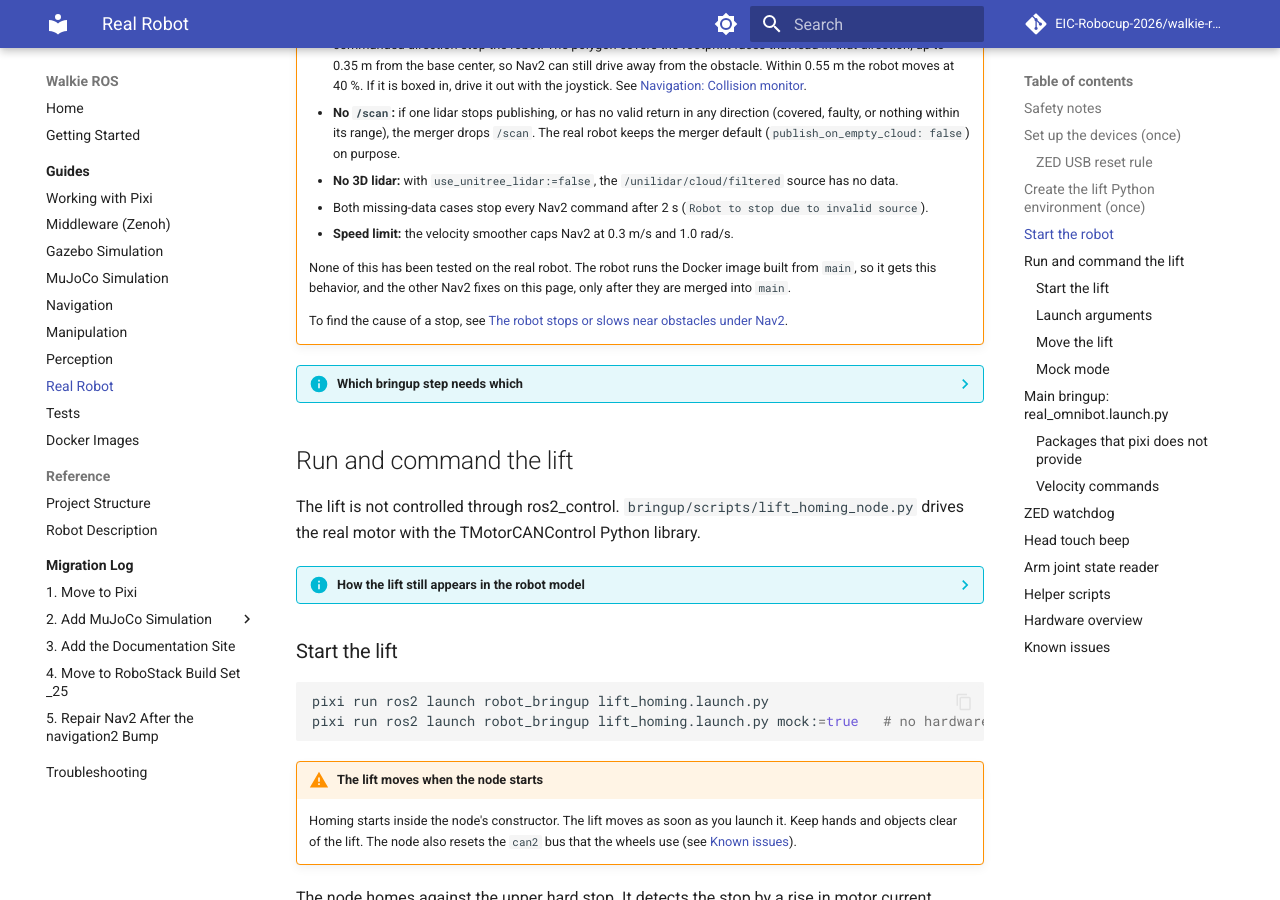
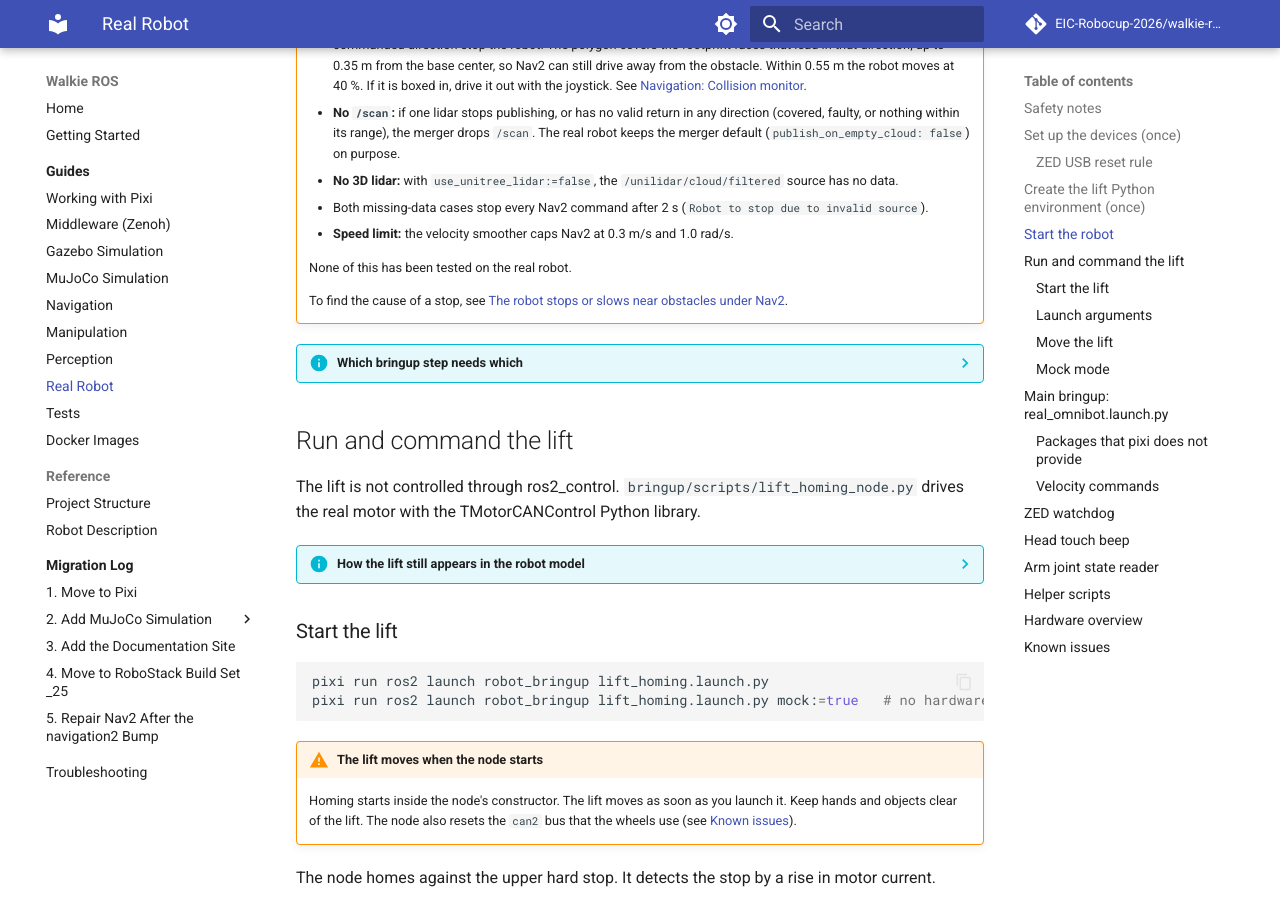
Before and after one commit to EIC-Robocup-2026/walkie-ros, an MkDocs documentation site: the page built from docs/guides/real-robot.md, in a window 1280 px wide and 900 px high, scrolled down 3760 px. Built offline with MkDocs 1.6.1 and Material for MkDocs 9.7.7, drawn with Linux system fonts in a browser that asks for light colours; comment, search, counter and statistics services are not loaded.

Commit message:
docs: update the Nav2 repair notes for the merge into main
This branch now targets main, into which feat/Pixi was merged (#50).
Remove the statements that the robot gets the Nav2 changes only after a
later merge into main, keep that they are untested on the real robot,
record how the #44 commits reach main, and describe the docs workflow as
publishing from main only, as main's docs.yml does.

```diff
--- a/docs/guides/real-robot.md
+++ b/docs/guides/real-robot.md
@@ -188,9 +188,7 @@ Then start each step in its own terminal, in this order:
       (`Robot to stop due to invalid source`).
     - **Speed limit:** the velocity smoother caps Nav2 at 0.3 m/s and 1.0 rad/s.
 
-    None of this has been tested on the real robot. The robot runs the Docker
-    image built from `main`, so it gets this behavior, and the other Nav2
-    fixes on this page, only after they are merged into `main`.
+    None of this has been tested on the real robot.
 
     To find the cause of a stop, see
     [The robot stops or slows near obstacles under Nav2](../troubleshooting.md#nav2-robot-stops-near-obstacles).
```
Also changed, not shown: CLAUDE.md (+1 -1 lines), docs/guides/navigation.md (+1 -3 lines), docs/migrations/05-nav2-repair.md (+8 -8 lines).
